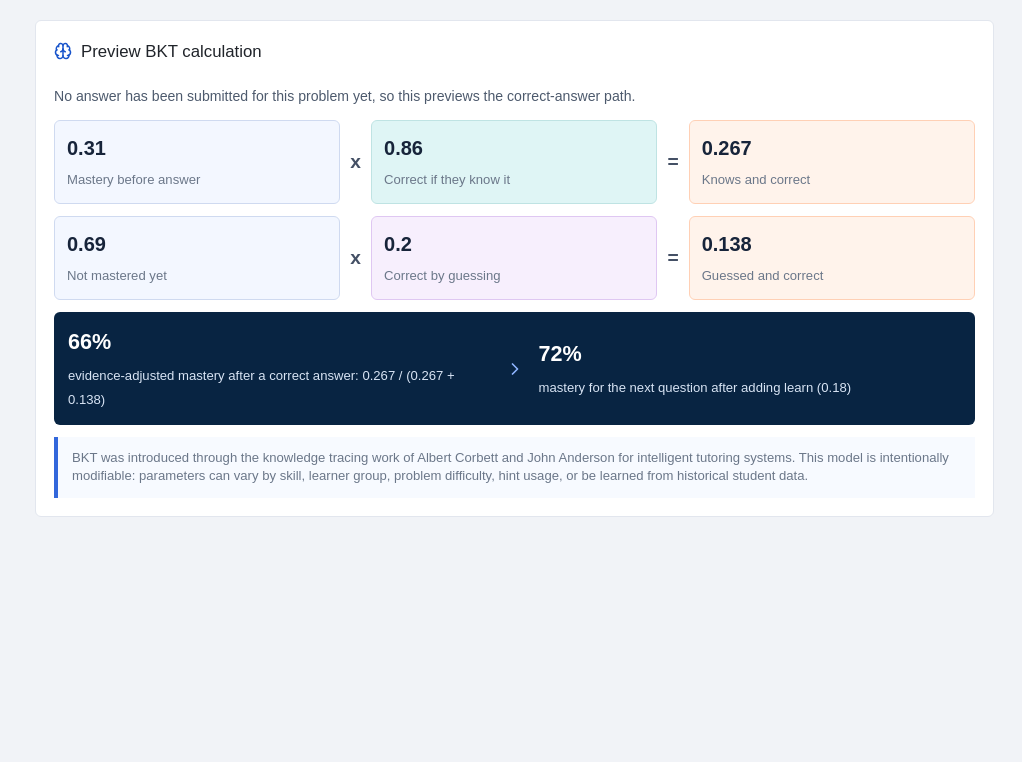
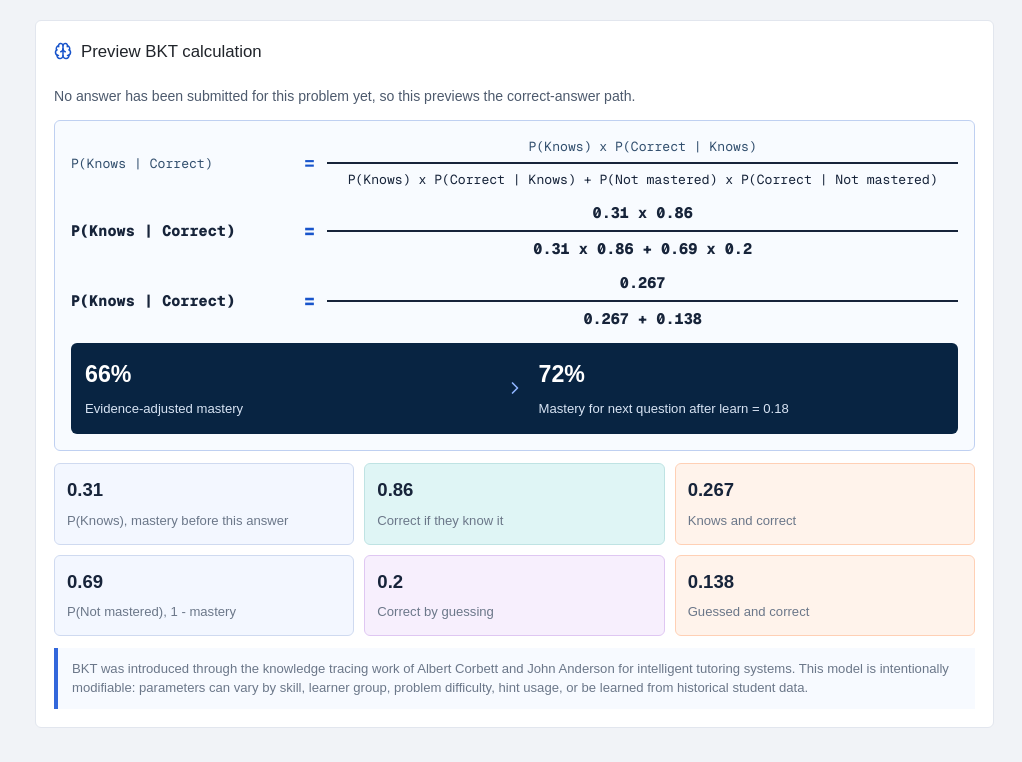
Before and after one commit to soojh007/the-new-als, a Next.js app: page / in a window 1280 px wide. Shown: the part 1318-2080 px from the top of the page, without its empty margins (258-1280 px from the left). Before the commit the page ends 1869 px from the top, so only its background shows below. Built offline with nearby package versions, Linux system fonts and the light colour scheme.

Commit message:
Show BKT equation with annotated values

```diff
--- a/app/globals.css
+++ b/app/globals.css
@@ -617,65 +617,55 @@ h2 {
   line-height: 1.45;
 }
 
-.formula-strip {
+.equation-card {
   display: grid;
-  grid-template-columns: minmax(120px, 1fr) auto minmax(140px, 1fr) auto minmax(150px, 1fr);
-  gap: 10px;
-  align-items: stretch;
-}
-
-.formula-token {
-  min-height: 74px;
-  padding: 12px;
-  border: 1px solid #dce4f0;
+  gap: 12px;
+  padding: 16px;
+  border: 1px solid #bfd0f1;
   border-radius: 6px;
   background: #f8fbff;
 }
 
-.formula-token strong {
-  display: block;
-  margin-bottom: 4px;
+.equation-row {
+  display: grid;
+  grid-template-columns: minmax(140px, 0.7fr) auto minmax(0, 2fr);
+  gap: 12px;
+  align-items: center;
   color: #17243a;
-  font-size: 1.25rem;
+  font-family: var(--font-geist-mono), monospace;
 }
 
-.formula-token span,
-.posterior-card span,
-.model-note {
-  color: var(--ink-muted);
-  font-size: 0.82rem;
-  line-height: 1.4;
+.equation-row strong {
+  color: var(--blue-dark);
+  font-size: 1.2rem;
 }
 
-.formula-token.prior {
-  border-color: #cfdaf0;
-  background: #f3f7ff;
+.equation-row > span:last-child {
+  display: grid;
+  justify-items: center;
+  gap: 5px;
 }
 
-.formula-token.slip {
-  border-color: #bfe3e3;
-  background: var(--mint);
+.equation-row em {
+  width: 100%;
+  padding-top: 6px;
+  border-top: 2px solid #17243a;
+  color: #17243a;
+  font-style: normal;
+  text-align: center;
 }
 
-.formula-token.guess {
-  border-color: #dfc7f2;
-  background: #f7effd;
+.equation-row.symbolic {
+  color: #33506f;
+  font-size: 0.82rem;
 }
 
-.formula-token.evidence {
-  border-color: #ffd0b5;
-  background: #fff3eb;
+.equation-row.numeric {
+  font-size: 0.95rem;
+  font-weight: 800;
 }
 
-.operator {
-  display: grid;
-  place-items: center;
-  color: #445065;
-  font-size: 1.2rem;
-  font-weight: 900;
-}
-
-.posterior-card {
+.equation-result {
   display: grid;
   grid-template-columns: minmax(0, 1fr) auto minmax(0, 1fr);
   gap: 14px;
@@ -686,19 +676,68 @@ h2 {
   color: #fff;
 }
 
-.posterior-card strong {
+.equation-result strong {
   display: block;
   margin-bottom: 4px;
   color: #fff;
-  font-size: 1.35rem;
+  font-size: 1.45rem;
 }
 
-.posterior-card span {
+.equation-result span {
   color: #d8e4f4;
+  font-size: 0.82rem;
+  line-height: 1.4;
 }
 
-.posterior-card svg {
+.equation-result svg {
   color: #8fb5ff;
+}
+
+.term-grid {
+  display: grid;
+  grid-template-columns: repeat(3, minmax(0, 1fr));
+  gap: 10px;
+}
+
+.term-chip {
+  min-height: 78px;
+  padding: 12px;
+  border: 1px solid #dce4f0;
+  border-radius: 6px;
+}
+
+.term-chip strong {
+  display: block;
+  margin-bottom: 4px;
+  color: #17243a;
+  font-size: 1.16rem;
+}
+
+.term-chip span,
+.model-note {
+  color: var(--ink-muted);
+  font-size: 0.82rem;
+  line-height: 1.4;
+}
+
+.term-chip.prior {
+  border-color: #cfdaf0;
+  background: #f3f7ff;
+}
+
+.term-chip.slip {
+  border-color: #bfe3e3;
+  background: var(--mint);
+}
+
+.term-chip.guess {
+  border-color: #dfc7f2;
+  background: #f7effd;
+}
+
+.term-chip.evidence {
+  border-color: #ffd0b5;
+  background: #fff3eb;
 }
 
 .model-note {
@@ -844,12 +883,21 @@ h2 {
     grid-template-columns: 1fr;
   }
 
-  .formula-strip,
-  .posterior-card {
+  .equation-row,
+  .equation-result,
+  .term-grid {
     grid-template-columns: 1fr;
   }
 
-  .operator {
-    min-height: 20px;
+  .equation-row {
+    gap: 8px;
+  }
+
+  .equation-row > span:last-child {
+    justify-items: start;
+  }
+
+  .equation-row em {
+    text-align: left;
   }
 }
--- a/app/page.tsx
+++ b/app/page.tsx
@@ -202,6 +202,9 @@ export default function Home() {
   const previewCalculation = calculateBkt(activeSkill, true);
   const displayedCalculation = lastCalculation ?? previewCalculation;
   const observationText = displayedCalculation.correct ? "correct" : "wrong";
+  const observationSymbol = displayedCalculation.correct ? "Correct" : "Wrong";
+  const knownObservationSymbol = displayedCalculation.correct ? "P(Correct | Knows)" : "P(Wrong | Knows)";
+  const unknownObservationSymbol = displayedCalculation.correct ? "P(Correct | Not mastered)" : "P(Wrong | Not mastered)";
   const knownRateLabel = displayedCalculation.correct ? "Correct if they know it" : "Wrong despite knowing it";
   const unknownRateLabel = displayedCalculation.correct ? "Correct by guessing" : "Wrong if not mastered";
   const knownEvidenceLabel = displayedCalculation.correct ? "Knows and correct" : "Knows but slipped";
@@ -519,50 +522,72 @@ export default function Home() {
                 ? `This uses the ${displayedCalculation.skillLabel} mastery before the learner's ${observationText} answer.`
                 : "No answer has been submitted for this problem yet, so this previews the correct-answer path."}
             </p>
-            <div className="formula-strip">
-              <div className="formula-token prior">
+            <div className="equation-card">
+              <div className="equation-row symbolic">
+                <span>P(Knows | {observationSymbol})</span>
+                <strong>=</strong>
+                <span>
+                  P(Knows) x {knownObservationSymbol}
+                  <em>P(Knows) x {knownObservationSymbol} + P(Not mastered) x {unknownObservationSymbol}</em>
+                </span>
+              </div>
+              <div className="equation-row numeric">
+                <span>P(Knows | {observationSymbol})</span>
+                <strong>=</strong>
+                <span>
+                  {decimal(displayedCalculation.masteryBefore)} x {decimal(displayedCalculation.knownObservationRate)}
+                  <em>
+                    {decimal(displayedCalculation.masteryBefore)} x {decimal(displayedCalculation.knownObservationRate)} +{" "}
+                    {decimal(displayedCalculation.complement)} x {decimal(displayedCalculation.unknownObservationRate)}
+                  </em>
+                </span>
+              </div>
+              <div className="equation-row numeric">
+                <span>P(Knows | {observationSymbol})</span>
+                <strong>=</strong>
+                <span>
+                  {decimal(displayedCalculation.knownEvidence)}
+                  <em>
+                    {decimal(displayedCalculation.knownEvidence)} + {decimal(displayedCalculation.unknownEvidence)}
+                  </em>
+                </span>
+              </div>
+              <div className="equation-result">
+                <div>
+                  <strong>{pct(displayedCalculation.posterior)}</strong>
+                  <span>Evidence-adjusted mastery</span>
+                </div>
+                <ChevronRight size={20} />
+                <div>
+                  <strong>{pct(displayedCalculation.afterLearning)}</strong>
+                  <span>Mastery for next question after learn = {decimal(displayedCalculation.learn)}</span>
+                </div>
+              </div>
+            </div>
+            <div className="term-grid">
+              <div className="term-chip prior">
                 <strong>{decimal(displayedCalculation.masteryBefore)}</strong>
-                <span>Mastery before answer</span>
+                <span>P(Knows), mastery before this answer</span>
               </div>
-              <span className="operator">x</span>
-              <div className="formula-token slip">
+              <div className="term-chip slip">
                 <strong>{decimal(displayedCalculation.knownObservationRate)}</strong>
                 <span>{knownRateLabel}</span>
               </div>
-              <span className="operator">=</span>
-              <div className="formula-token evidence">
+              <div className="term-chip evidence">
                 <strong>{decimal(displayedCalculation.knownEvidence)}</strong>
                 <span>{knownEvidenceLabel}</span>
               </div>
-            </div>
-            <div className="formula-strip">
-              <div className="formula-token prior">
+              <div className="term-chip prior">
                 <strong>{decimal(displayedCalculation.complement)}</strong>
-                <span>Not mastered yet</span>
+                <span>P(Not mastered), 1 - mastery</span>
               </div>
-              <span className="operator">x</span>
-              <div className="formula-token guess">
+              <div className="term-chip guess">
                 <strong>{decimal(displayedCalculation.unknownObservationRate)}</strong>
                 <span>{unknownRateLabel}</span>
               </div>
-              <span className="operator">=</span>
-              <div className="formula-token evidence">
+              <div className="term-chip evidence">
                 <strong>{decimal(displayedCalculation.unknownEvidence)}</strong>
                 <span>{unknownEvidenceLabel}</span>
-              </div>
-            </div>
-            <div className="posterior-card">
-              <div>
-                <strong>{pct(displayedCalculation.posterior)}</strong>
-                <span>
-                  evidence-adjusted mastery after a {observationText} answer: {decimal(displayedCalculation.knownEvidence)} / (
-                  {decimal(displayedCalculation.knownEvidence)} + {decimal(displayedCalculation.unknownEvidence)})
-                </span>
-              </div>
-              <ChevronRight size={20} />
-              <div>
-                <strong>{pct(displayedCalculation.afterLearning)}</strong>
-                <span>mastery for the next question after adding learn ({decimal(displayedCalculation.learn)})</span>
               </div>
             </div>
             <p className="model-note">
```
Also changed, not shown: 1 other file (tests, documents, lock files or other folders).
